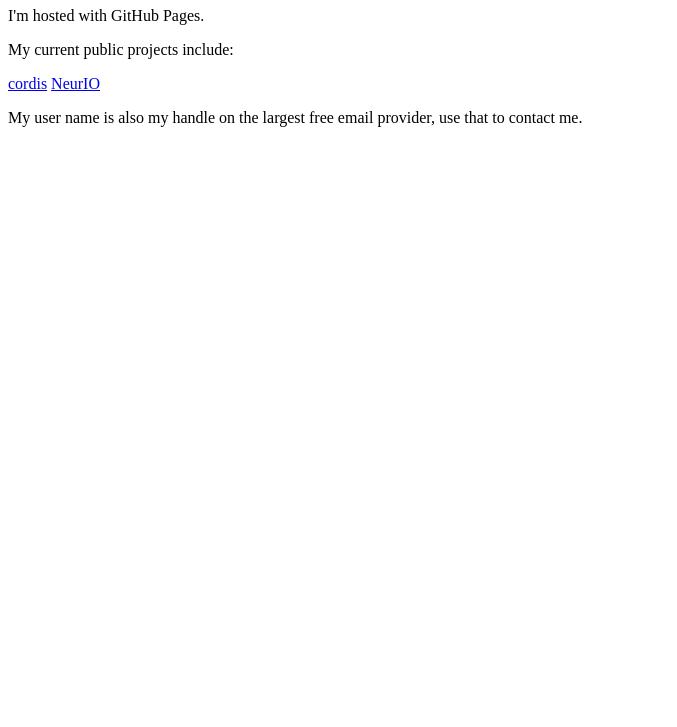
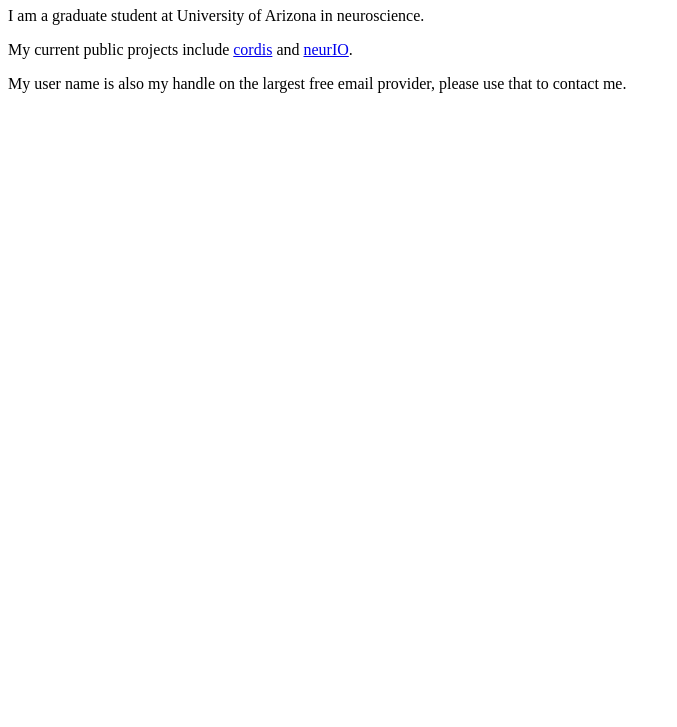
Before and after one commit to putnampt/putnampt.github.io, a plain HTML site: page index.html in a window 1280 px wide. Shown: the part 73-800 px from the top of the page, without its empty margins (0-677 px from the left). Drawn offline with Linux system fonts and the light colour scheme.

Commit message:
Further modified index.html

```diff
--- a/index.html
+++ b/index.html
@@ -2,10 +2,8 @@
 <html>
 <body>
 <h1>~putnampt</h1>
-<p>I'm hosted with GitHub Pages.</p>
-<p>My current public projects include:</p>
-<a href="http://putnampt.github.io/cordis/">cordis</a>
-<a href="http://putnampt.github.io/neurIO/">NeurIO</a>
-<p>My user name is also my handle on the largest free email provider, use that to contact me.</p>
+<p>I am a graduate student at University of Arizona in neuroscience.</p>
+<p>My current public projects include <a href="http://putnampt.github.io/cordis/">cordis</a> and <a href="http://putnampt.github.io/neurIO/">neurIO</a>.</p>
+<p>My user name is also my handle on the largest free email provider, please use that to contact me.</p>
 </body>
 </html>
```
